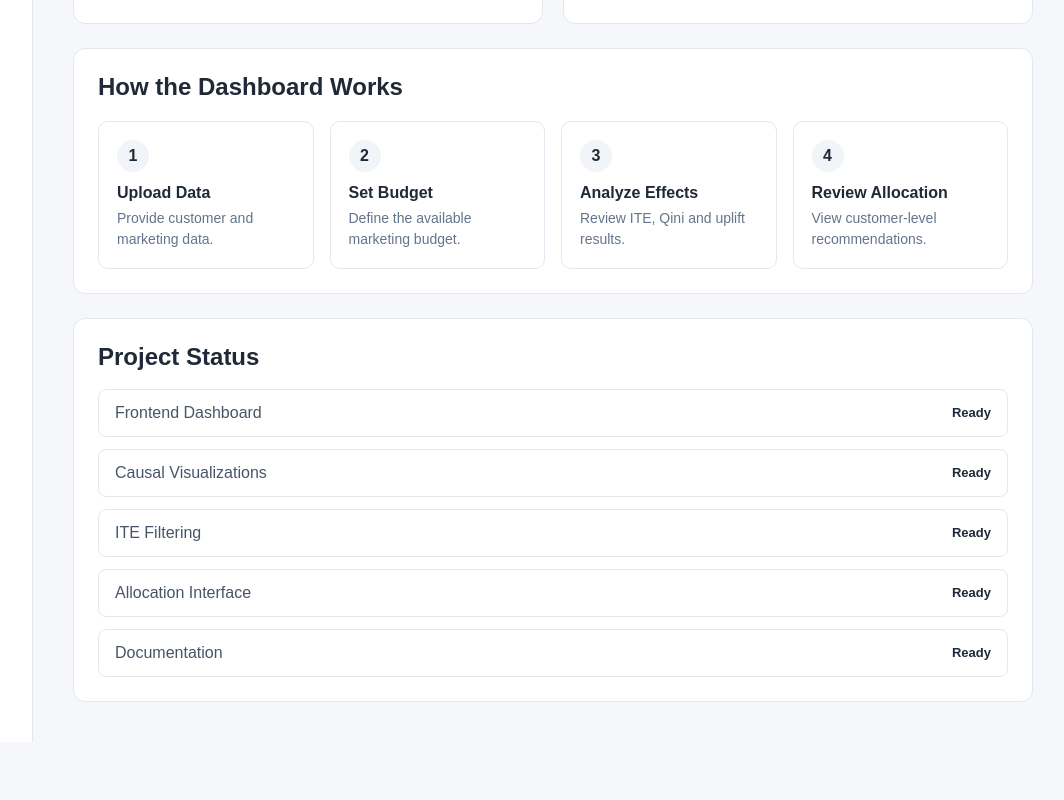
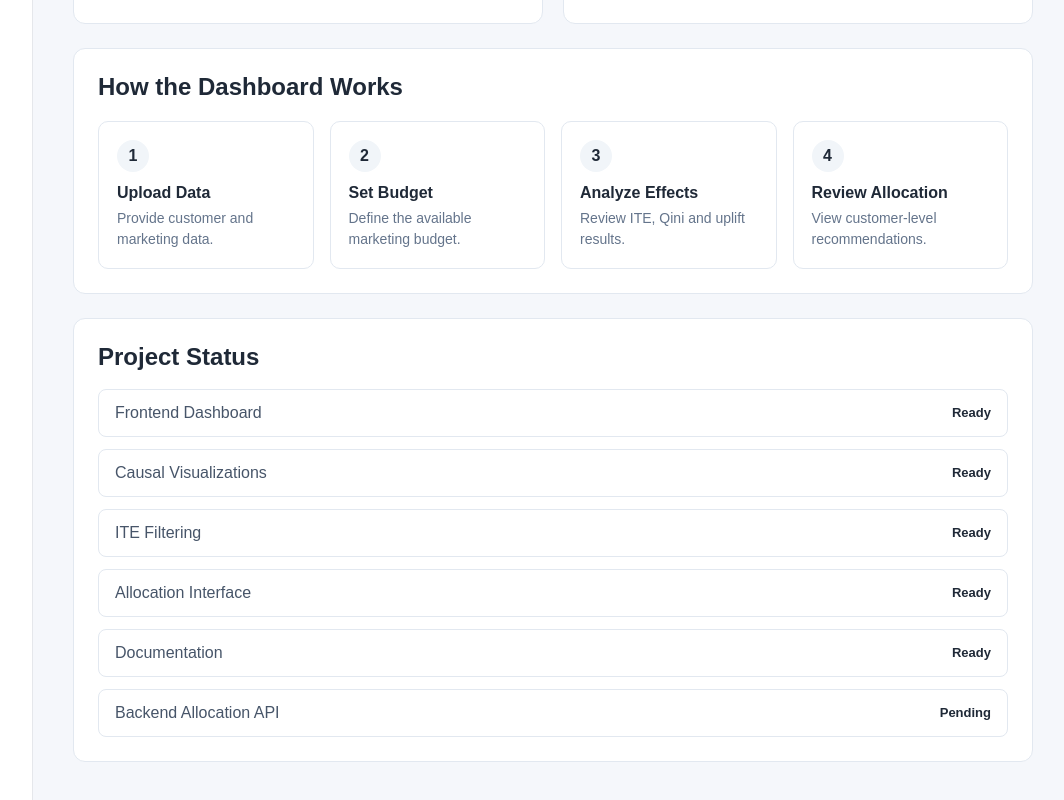
Before and after one commit to priyanshi-sahu05/EconoCausal, a React app in the folder frontend/: page / in a window 1280 px wide. Shown: the part 533-1333 px from the top of the page, without its empty margins (207-1271 px from the left). Before the commit the page ends 1275 px from the top, so only its background shows below. Built offline with nearby package versions, Linux system fonts and the light colour scheme; no server answers; the HTML template or start-up script is replaced by a standard one.

Commit message:
Finalize dashboard for project submission

```diff
--- a/frontend/src/pages/Dashboard.jsx
+++ b/frontend/src/pages/Dashboard.jsx
@@ -104,6 +104,11 @@ function Dashboard() {
             <span>Documentation</span>
             <strong>Ready</strong>
           </div>
+
+          <div>
+            <span>Backend Allocation API</span>
+            <strong>Pending</strong>
+          </div>
         </div>
       </div>
     </div>
```
Also changed, not shown: 2 other files (tests, documents, lock files or other folders).
